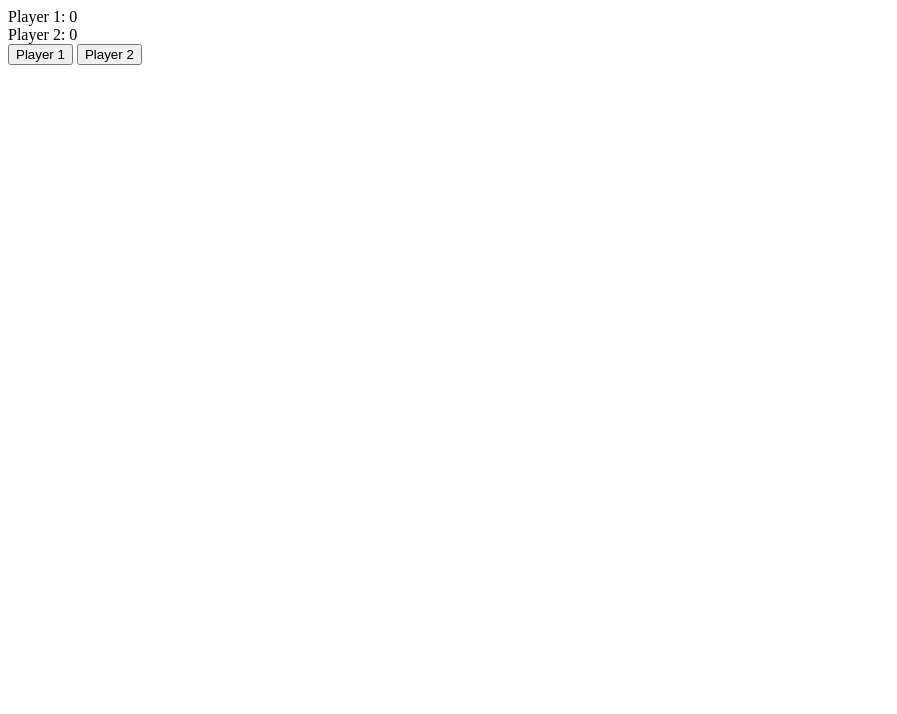
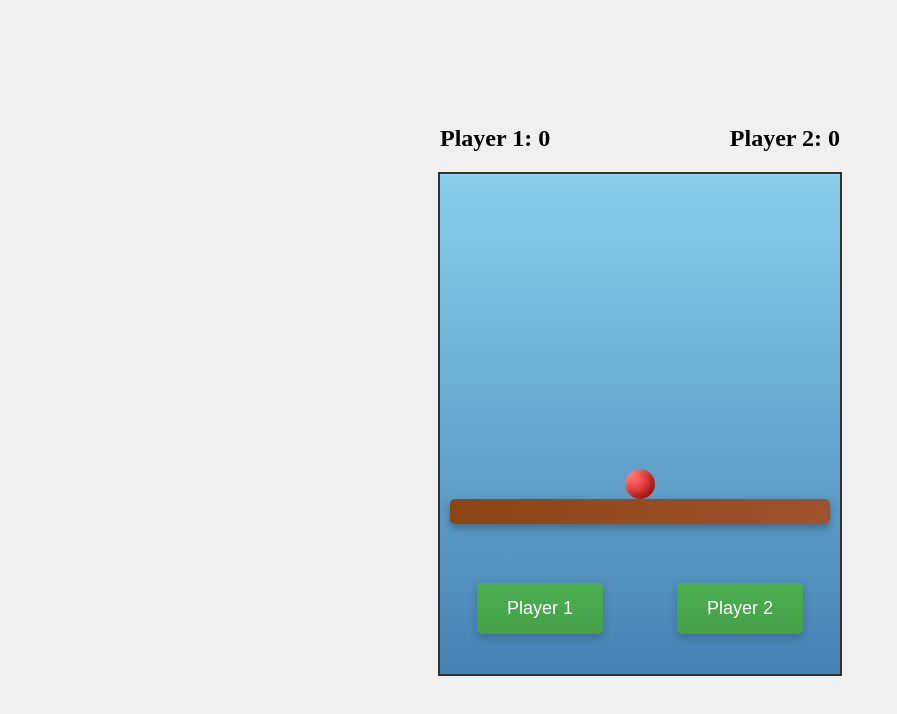
Before and after one commit to baat69/Aziz, a plain HTML site: page index.html in a window 1280 px wide. Shown: the whole page, without its empty margins (0-897 px from the left). Drawn offline with Linux system fonts and the light colour scheme.

Commit message:
styles.css

```diff
--- a/styles.css
+++ b/styles.css
@@ -1,69 +1,124 @@
-const platform = document.getElementById('platform');
-const ball = document.getElementById('ball');
-const leftBtn = document.getElementById('leftBtn');
-const rightBtn = document.getElementById('rightBtn');
-const player1Score = document.getElementById('player1-score');
-const player2Score = document.getElementById('player2-score');
-
-let ballPosition = 0;
-let ballVelocity = 0;
-let player1Points = 0;
-let player2Points = 0;
-let gameActive = true;
-
-const IMPULSE_FORCE = 2;
-const FRICTION = 0.98;
-const PLATFORM_WIDTH = 380; // Updated from 300
-const MAX_BALL_MOVEMENT = (PLATFORM_WIDTH - 30) / 2; // Now based on platform width
-
-function updateBall() {
-    if (!gameActive) return;
-
-    // Apply friction to gradually slow down
-    ballVelocity *= FRICTION;
-
-    // Update position based on velocity
-    ballPosition += ballVelocity;
-
-    // Check if ball reaches platform edges
-    if (Math.abs(ballPosition) >= MAX_BALL_MOVEMENT) {
-        const winner = ballPosition < 0 ? 2 : 1;
-        player1Points += winner === 1 ? 1 : 0;
-        player2Points += winner === 2 ? 1 : 0;
-        updateScores();
-        resetRound(`Player ${winner} scores!`);
-        return;
-    }
-
-    // Apply visual updates
-    ball.style.transform = `translateX(calc(-50% + ${ballPosition}px)) rotate(${ballPosition * 2}deg)`;
+body {
+    margin: 0;
+    height: 100vh;
+    display: flex;
+    flex-direction: column;
+    justify-content: center;
+    align-items: center;
+    background-color: #f0f0f0;
 }
 
-function pushBall(direction) {
-    if (!gameActive) return;
-    ballVelocity += direction * IMPULSE_FORCE;
+.container {
+    display: flex;
+    align-items: center;
+    gap: 20px;
 }
 
-function updateScores() {
-    player1Score.textContent = `Player 1: ${player1Points}`;
-    player2Score.textContent = `Player 2: ${player2Points}`;
+.game-container {
+    width: 400px;
+    height: 500px;
+    position: relative;
+    border: 2px solid #333;
+    background: linear-gradient(180deg, #87CEEB, #4682B4);
+    overflow: hidden;
+    perspective: 1000px;
 }
 
-function resetRound(message) {
-    gameActive = false;
-    alert(message);
-    ballPosition = 0;
-    ballVelocity = 0;
-    ball.style.transform = `translateX(-50%) rotate(0deg)`;
-    setTimeout(() => gameActive = true, 1000);
+#platform {
+    width: 380px;  /* Increased from 300px */
+    height: 25px;
+    position: absolute;
+    bottom: 150px;
+    left: 50%;
+    transform: translateX(-50%);
 }
 
-// Button controls
-leftBtn.addEventListener('click', () => pushBall(-1));
-rightBtn.addEventListener('click', () => pushBall(1));
+.platform-texture {
+    width: 100%;
+    height: 100%;
+    background: linear-gradient(90deg, #8B4513, #A0522D);
+    border-radius: 5px;
+    box-shadow: 0 4px 8px rgba(0, 0, 0, 0.3);
+}
 
-// Game loop
-setInterval(updateBall, 16);
+#ball {
+    width: 30px;
+    height: 30px;
+    position: absolute;
+    bottom: 175px;
+    left: 50%;
+    transform: translateX(-50%);
+    transform-origin: center center;
+    transition: transform 0.016s linear;
+}
 
-// Initialize
-updateScores();
+#ball::after {
+    content: '';
+    position: absolute;
+    width: 100%;
+    height: 100%;
+    background: radial-gradient(circle at 30% 30%, #ff6b6b, #cc0000);
+    border-radius: 50%;
+    box-shadow: inset -4px -4px 8px rgba(0, 0, 0, 0.3),
+                inset 2px 2px 4px rgba(255, 255, 255, 0.3);
+}
+
+.scores {
+    display: flex;
+    justify-content: space-between;
+    width: 400px;
+    margin-bottom: 20px;
+    font-size: 24px;
+    font-weight: bold;
+}
+
+.controls {
+    position: absolute;
+    bottom: 40px;
+    width: 100%;
+    display: flex;
+    justify-content: space-around;
+}
+
+button {
+    padding: 15px 30px;
+    font-size: 18px;
+    cursor: pointer;
+    background: linear-gradient(180deg, #4CAF50, #45a049);
+    color: white;
+    border: none;
+    border-radius: 5px;
+    box-shadow: 0 4px 8px rgba(0, 0, 0, 0.2);
+    transition: all 0.2s;
+}
+
+button:hover {
+    background-color: #45a049;
+}
+
+button:active {
+    transform: translateY(2px);
+    box-shadow: 0 2px 4px rgba(0, 0, 0, 0.2);
+}
+
+#display {
+    font-size: 24px;
+    min-width: 50px;
+    text-align: center;
+}
+
+#score {
+    margin-top: 20px;
+    font-size: 24px;
+    font-weight: bold;
+}
+
+/* Remove these animations */
+@keyframes rollBall {
+    from { transform: rotate(0deg); }
+    to { transform: rotate(360deg); }
+}
+
+.rolling {
+    animation: none;
+}
```
